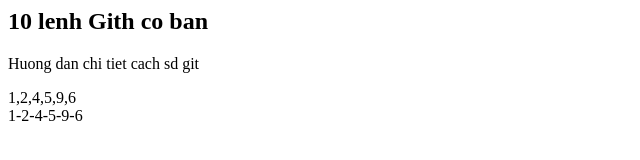
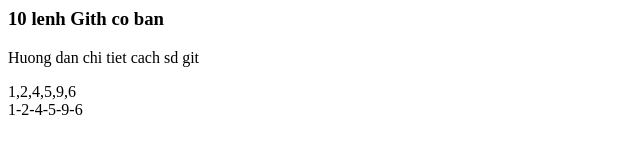
Before and after one commit to DanhDrako/GitHTML, a plain HTML site: page index.html in a window 1280 px wide. Shown: the whole page, without its empty margins (0-640 px from the left). Drawn offline with Linux system fonts and the light colour scheme.

Commit message:
H2 to H3

```diff
--- a/index.html
+++ b/index.html
@@ -6,7 +6,7 @@
     <title>Git & Github Tutorial</title>
 </head>
 <body>
-    <h2>10 lenh Gith co ban</h2>
+    <h3>10 lenh Gith co ban</h3>
     <p>Huong dan chi tiet cach sd git</p>
     <script type="text/javascript">
 		var arr = new Array(1, 2, 4, 5, 9, 6);
```
